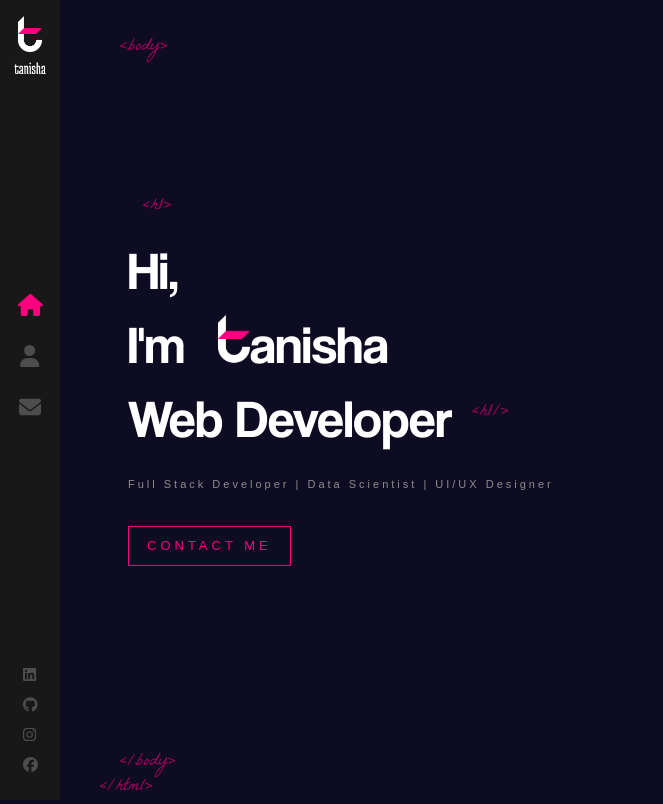
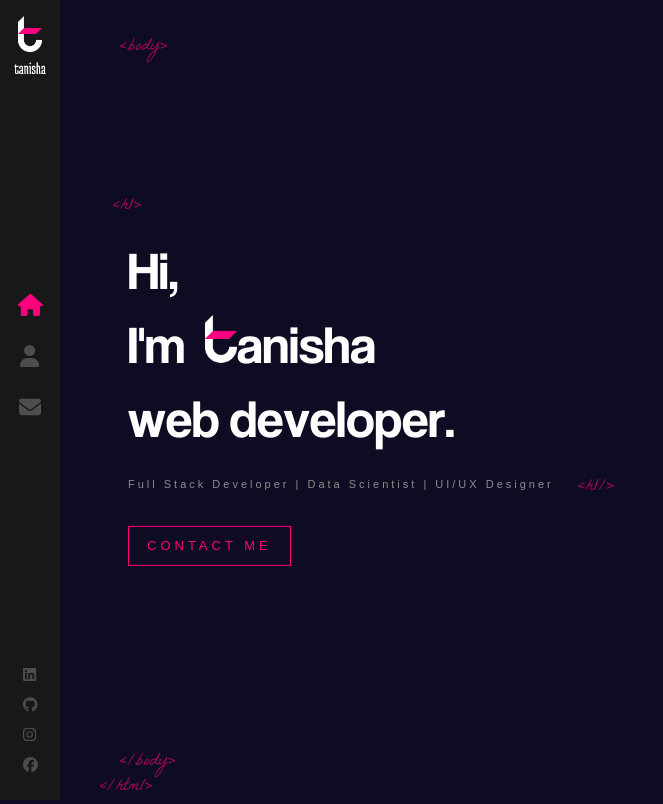
Before and after one commit to tanishakapoor11/Tanisha-portfolio, a React (Create React App) app: page / in a window 1280 px wide. Shown: the whole page, without its empty margins (0-663 px from the left). Built offline with nearby package versions, Linux system fonts and the light colour scheme.

Commit message:
Updated home page (2)

```diff
--- /dev/null
+++ b/src/components/AnimatedLetters/index.js
@@ -0,0 +1,17 @@
+import './index.scss'
+
+const AnimatedLetters = ({letterClass, strArray, idx }) => {
+    return (
+      <span>
+        {
+            strArray.map((char, i) =>(
+                <span key={char + i} className={`${letterClass} _${i + idx}`}>
+                    {char}
+                </span>
+            ))
+        }
+      </span>
+    )
+};
+
+export default AnimatedLetters
--- /dev/null
+++ b/src/components/AnimatedLetters/index.scss
@@ -0,0 +1,24 @@
+.text-animate {
+    display: inline-block;
+    opacity: 0;
+    animation: bounceIn 1s 1s;
+    animation-fill-mode: forwards;
+    min-width: 10px;
+}
+
+.text-animate-hover {
+    min-width: 10px;
+    display: inline-block;
+    animation-fill-mode: both;
+
+    &:hover {
+        animation: rubberBand 1s;
+        color: #FF007F;
+    }
+}
+
+@for $i from 1 through 35 {
+    .text-animate._#{$i} {
+        animation-delay: #{$i / 10}s;
+    }
+}
--- a/src/components/Home/index.js
+++ b/src/components/Home/index.js
@@ -1,16 +1,33 @@
+import { useEffect, useState } from 'react'
 import LogoTitle from '../../assets/images/logo-t.png';
 import { Link, NavLink } from 'react-router-dom'
+import AnimatedLetters from '../AnimatedLetters';
 import './index.scss';
 
 const Home = () => {
+    const [letterClass, setLetterClass] = useState('text-animate')
+    const nameArray = ['a', 'n', 'i', 's', 'h', 'a']
+    const jobArray = ['w', 'e', 'b', '', 'd', 'e', 'v', 'e', 'l', 'o', 'p', 'e', 'r', '.']
+
+    useEffect(() => {
+        return setTimeout(() => {
+            setLetterClass('text-animate-hover')
+        }, 4000)
+    }, [])
     return (
         <div className="container home-page">
             <div className="text-zone">
-                <h1>Hi, <br /> I'm <tab />
+                <h1>
+                <span className={letterClass}>H</span>
+                <span className={`${letterClass} _12`}>i,</span>
+                <br />
+                <span className={`${letterClass} _13`}>I</span>
+                <span className={`${letterClass} _14`}>'m</span>
                 <img src={LogoTitle} alt="developer" />
-                anisha
+                <AnimatedLetters letterClass={letterClass} strArray={nameArray} idx={15} />
                 <br />
-                Web Developer
+                <AnimatedLetters letterClass={letterClass} strArray={jobArray} idx={22} />
+                <br />
                 </h1>
                 <h2>Full Stack Developer | Data Scientist | UI/UX Designer</h2>
                 <Link to = "/contact" className='flat-button' >CONTACT ME</Link>
--- a/src/components/Home/index.scss
+++ b/src/components/Home/index.scss
@@ -16,23 +16,23 @@
 
         &::before{
             content: '<h1>';
-            font-family: 'La Belle Aurore';
+            font-family: 'La Belle Aurore', cursive;
             color: #FF007F;
             font-size: 18px;
             position: absolute;
             margin-top: -40px;
-            left: 15px;
+            left: -15px;
             opacity: 0.6;
         }
 
         &::after {
             content: '<h1/>';
-            font-family: 'La Belle Aurore';
+            font-family: 'La Belle Aurore', cursive;
             color:#FF007F;
             font-size: 18px;
             position: absolute;
             margin-top: 18px;
-            margin-left: 20px;
+            margin-left: 450px;
             animation: fadeIn 1s 1.7s backwards;
             opacity: 0.6;
         }
```
